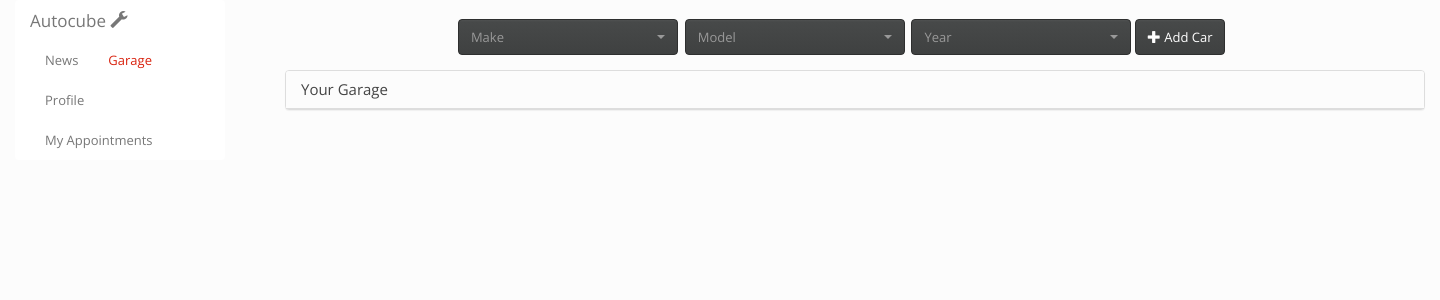
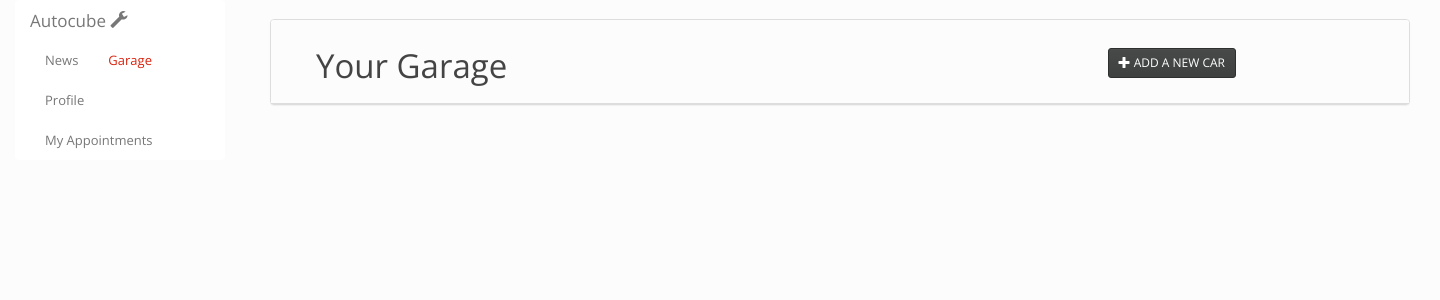
Before and after one commit to thibautx/autocube, a Flask app: page /garage/ in a window 1440 px wide. Shown: the top 300 px of the page. Run offline with Flask 2, Linux system fonts and the light colour scheme; the visitor is signed in with stand-in values (Sample User, id 1); data comes from the database, SQL or seed files in the repository; data that the repository does not hold is empty; parts of the project's set-up code (start-up, migrations or seed data) failed here and were passed over; some libraries are stand-ins or nearby versions.

Commit message:
add car modal

```diff
--- a/app/templates/garage/garage.html
+++ b/app/templates/garage/garage.html
@@ -6,31 +6,22 @@
     {% set active_page = active_page|default('garage') -%}
 {% endblock %}
 {% block content %}
-<div id="add-car-div" align="center">
-<form name="add-car" action="{{ url_for('.add_car') }}" method="POST">
-    <div class="form-group">
-        <label for="make"></label>
-        <select id="make" name="make" class="selectpicker" data-live-search="true">
-            <option disabled="disabled" selected="selected">Make</option>
-        </select>
-        <label for="model"></label>
-        <select id="model" name="model" class="selectpicker" data-live-search="true">
-            <option disabled="disabled" selected="selected">Model</option>
-        </select>
-        <label for="year"></label>
-        <select id="year" name="year" class="selectpicker" data-live-search="true">
-            <option disabled="disabled" selected="selected">Year</option>
-        </select>
-        <button type="submit" class="btn btn-default btn-md">
-            <span class="glyphicon glyphicon-plus" aria-hidden="true"></span> Add Car
-        </button>
-    </div>
-</form>
-</div>
-<div class="container">
+
 <div class="panel panel-default">
     <div class="panel-heading">
-        <h3 class="panel-title">Your Garage</h3></div>
+         <div class="container">
+            <div class="col-md-4">
+                <h1>Your Garage</h1>
+            </div>
+            <div class="col-md-2 col-md-push-4">
+                <h1>
+                <button type="submit" class="btn btn-default btn-sm pull-right" data-toggle="modal" data-target="#addCarModal">
+                    <span class="glyphicon glyphicon-plus" aria-hidden="true"></span> ADD A NEW CAR
+                </button>
+                </h1>
+            </div>
+        </div>
+    </div>
     {% for car in cars %}
         <div class="panel-body">
             <div class="panel panel-default">
@@ -57,19 +48,69 @@
         </div>
     {% endfor %}
 </div>
+
+{#<div class="modal fade" role="dialog" tabindex="-1" id="recall-details">#}
+{#    <div class="modal-dialog" role="document">#}
+{#        <div class="modal-content">#}
+{#            <div class="modal-header">#}
+{#                <button type="button" class="close" data-dismiss="modal" aria-label="Close"><span aria-hidden="true">×</span></button>#}
+{#                <h4 class="modal-title">Details</h4></div>#}
+{#            <div class="modal-body" id="recall-details-summary">#}
+{#            </div>#}
+{#            <div class="modal-footer">#}
+{#                <button class="btn btn-default" type="button" data-dismiss="modal">Close</button>#}
+{#                <button class="btn btn-primary" type="button">Save</button>#}
+{#            </div>#}
+{#        </div>#}
+{#    </div>#}
+{#</div>#}
+
+    <!-- Add Car Modal -->
+<div class="modal fade" id="addCarModal" role="dialog">
+<div class="modal-dialog">
+  <!-- Modal content-->
+  <div class="modal-content">
+    <div class="modal-header">
+      <button type="button" class="close" data-dismiss="modal">&times;</button>
+      <h4 class="modal-title" align="center">Add a new car</h4>
     </div>
 
-<div class="modal fade" role="dialog" tabindex="-1" id="recall-details">
-    <div class="modal-dialog" role="document">
-        <div class="modal-content">
-            <div class="modal-header">
-                <button type="button" class="close" data-dismiss="modal" aria-label="Close"><span aria-hidden="true">×</span></button>
-                <h4 class="modal-title">Details</h4></div>
-            <div class="modal-body" id="recall-details-summary">
+    <div class="modal-body container-fluid">
+    <div class="col-md-3 col-md-offset-3">
+    <form name="add-car" action="{{ url_for('.add_car') }}" method="POST">
+        <div class="form-group">
+            <label for="make"></label>
+            <select id="make" name="make" class="selectpicker" data-live-search="true">
+                <option disabled="disabled" selected="selected">Make</option>
+            </select>
         </div>
+
+        <div class="form-group">
+            <label for="model"></label>
+            <select id="model" name="model" class="selectpicker" data-live-search="true">
+                <option disabled="disabled" selected="selected">Model</option>
+            </select>
+        </div>
+
+        <div class="form-group">
+            <label for="year"></label>
+            <select id="year" name="year" class="selectpicker" data-live-search="true">
+                <option disabled="disabled" selected="selected">Year</option>
+            </select>
+        </div>
+    </form>
+    </div>
+    </div>
+
     <div class="modal-footer">
-                <button class="btn btn-default" type="button" data-dismiss="modal">Close</button>
-                <button class="btn btn-primary" type="button">Save</button>
+      <div class="row">
+        <div class="col-md-2 col-md-offset-3">
+            <button type="submit" class="btn btn-default btn-md">Add Car</button>
+        </div>
+        <div class="col-md-2">
+            <button type="button" class="btn btn-default btn-md" data-dismiss="modal">Close</button>
+        </div>
+        </div>
     </div>
   </div>
 </div>
```
Lines whose indentation alone changed are shown as unchanged.
